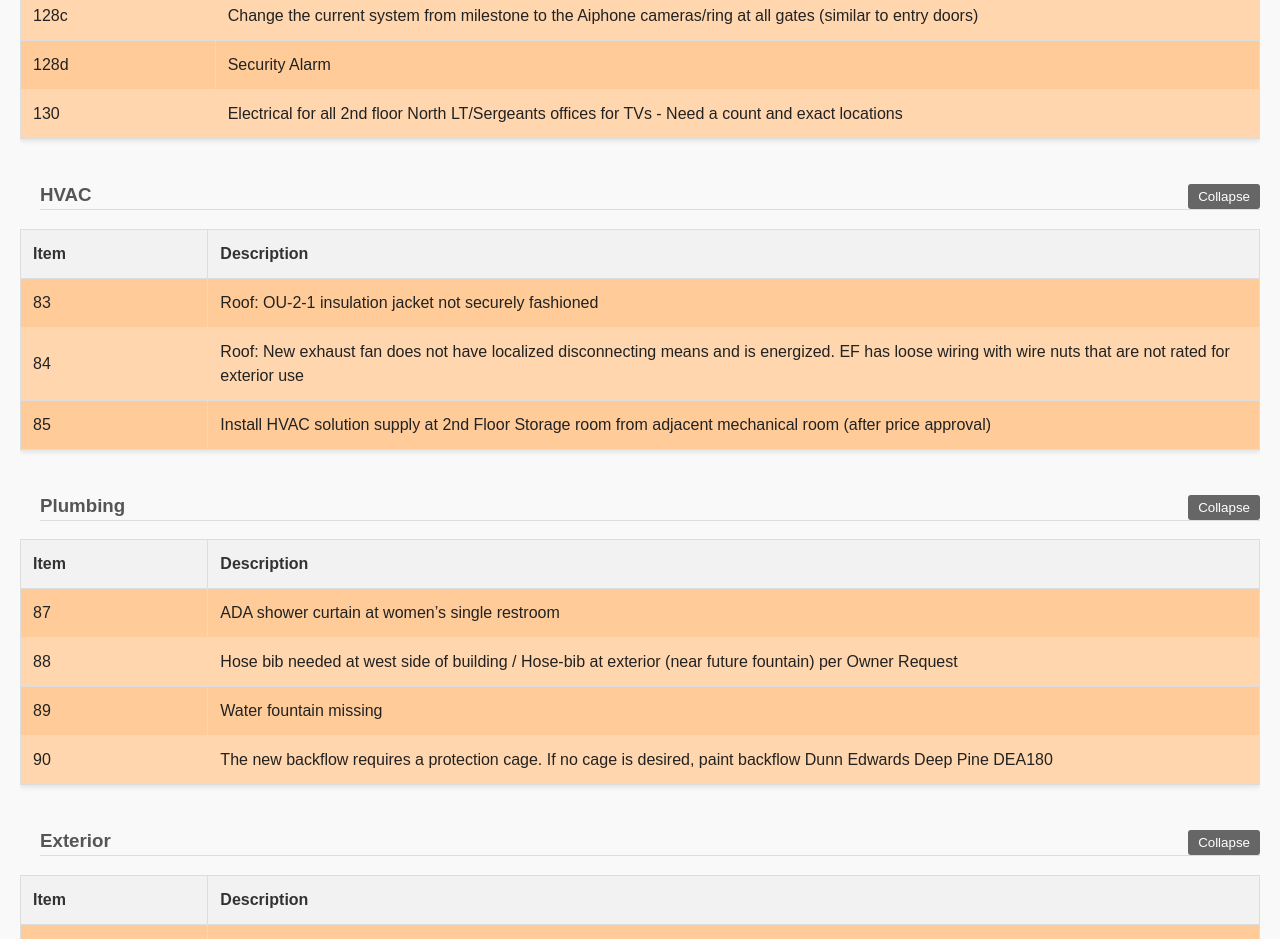
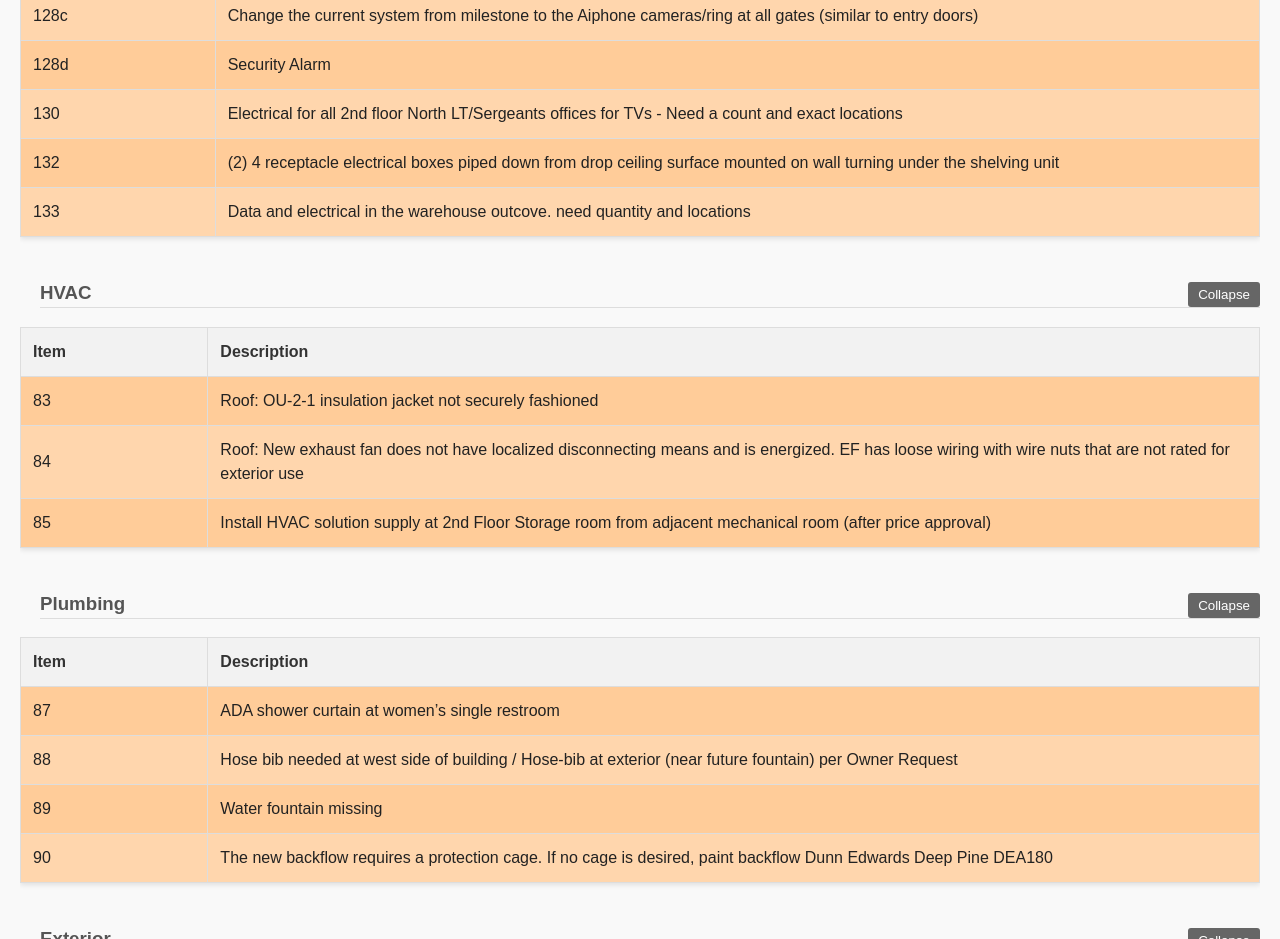
Before and after one commit to duedev/14thPunchColor, a plain HTML site: page index.html in a window 1280 px wide. Shown: the part 8480-9419 px from the top of the page. Drawn offline with Linux system fonts and the light colour scheme.

Commit message:
Update index.html

```diff
--- a/index.html
+++ b/index.html
@@ -756,6 +756,14 @@
                             <td>130</td>
                             <td>Electrical for all 2nd floor North LT/Sergeants offices for TVs - Need a count and exact locations</td>
                         </tr>
+                        <tr class="orange">
+                            <td>132</td>
+                            <td>(2) 4 receptacle electrical boxes piped down from drop ceiling surface mounted on wall turning under the shelving unit</td>
+                        </tr>
+                        <tr class="orange">
+                            <td>133</td>
+                            <td>Data and electrical in the warehouse outcove. need quantity and locations</td>
+                        </tr>
                     </tbody>
                 </table>
             </div>
```
